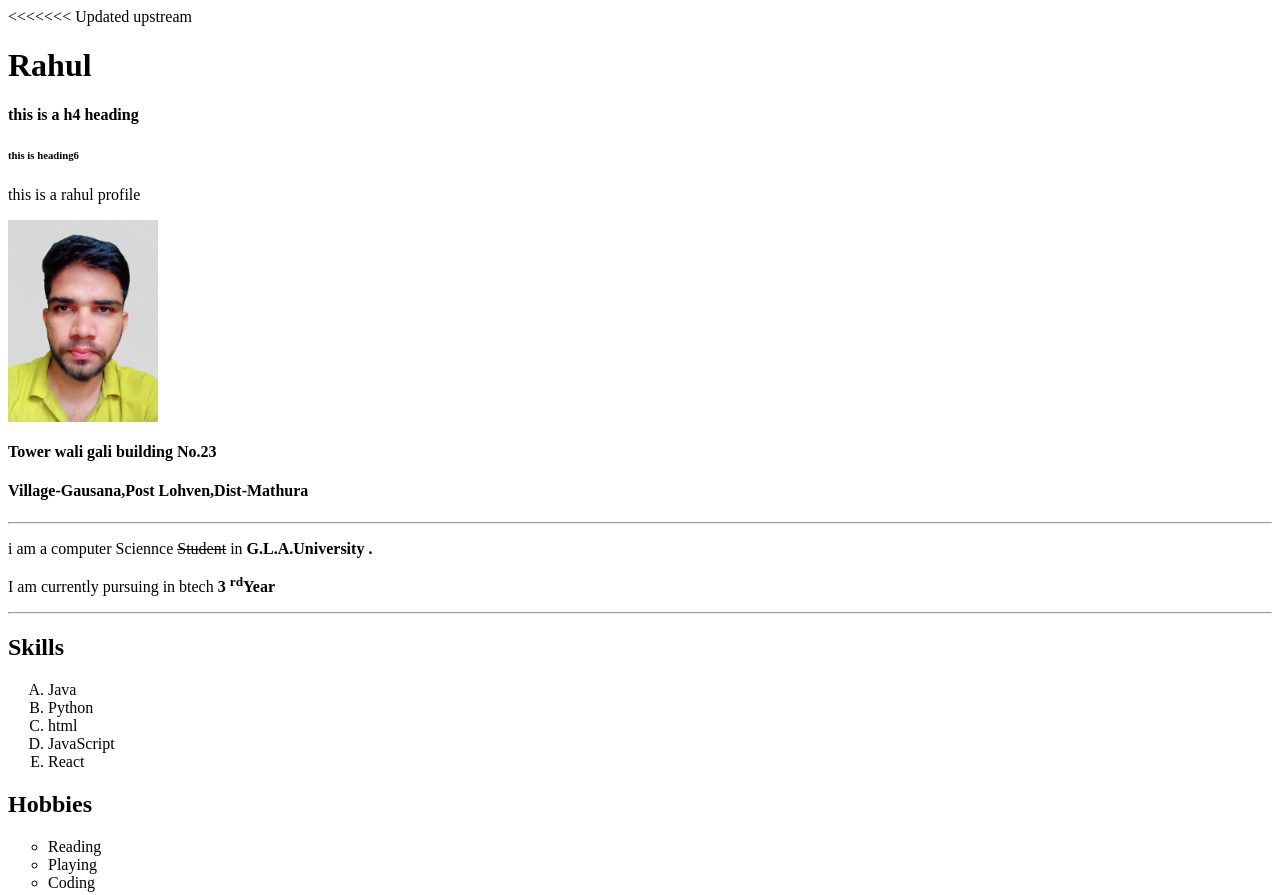
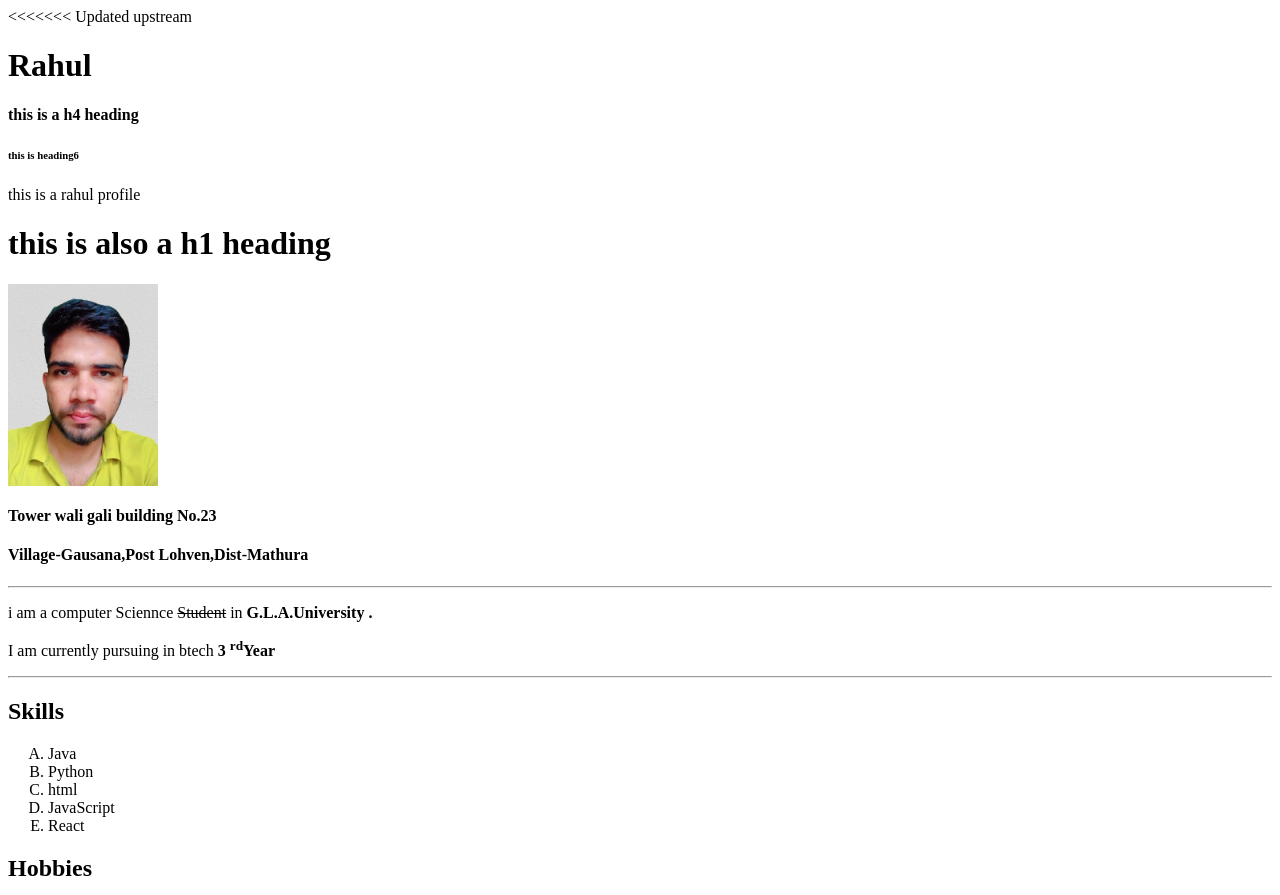
Before and after one commit to Rahul-you/glaaa, a plain HTML site: page C_Full_Stacck/projext2/index.html in a window 1280 px wide. Shown: the top 895 px of the page. Drawn offline with Linux system fonts and the light colour scheme; files whose address does not match are found by name.

Commit message:
Update index.html

```diff
--- a/C_Full_Stacck/projext2/index.html
+++ b/C_Full_Stacck/projext2/index.html
@@ -15,6 +15,7 @@
         <h4>this is a h4 heading</h4>
         <h6>this is heading6</h6>
         <p>this is a rahul profile</p>
+        <h1>this is also a h1 heading</h1>
         <img src="C:\Users\Rahul\OneDrive\Desktop\C_Full_Stacck\project1\rahul.jpg" alt="image is not loaded" width="150px">
 
         <h4>Tower wali gali building No.23</h4>
```
